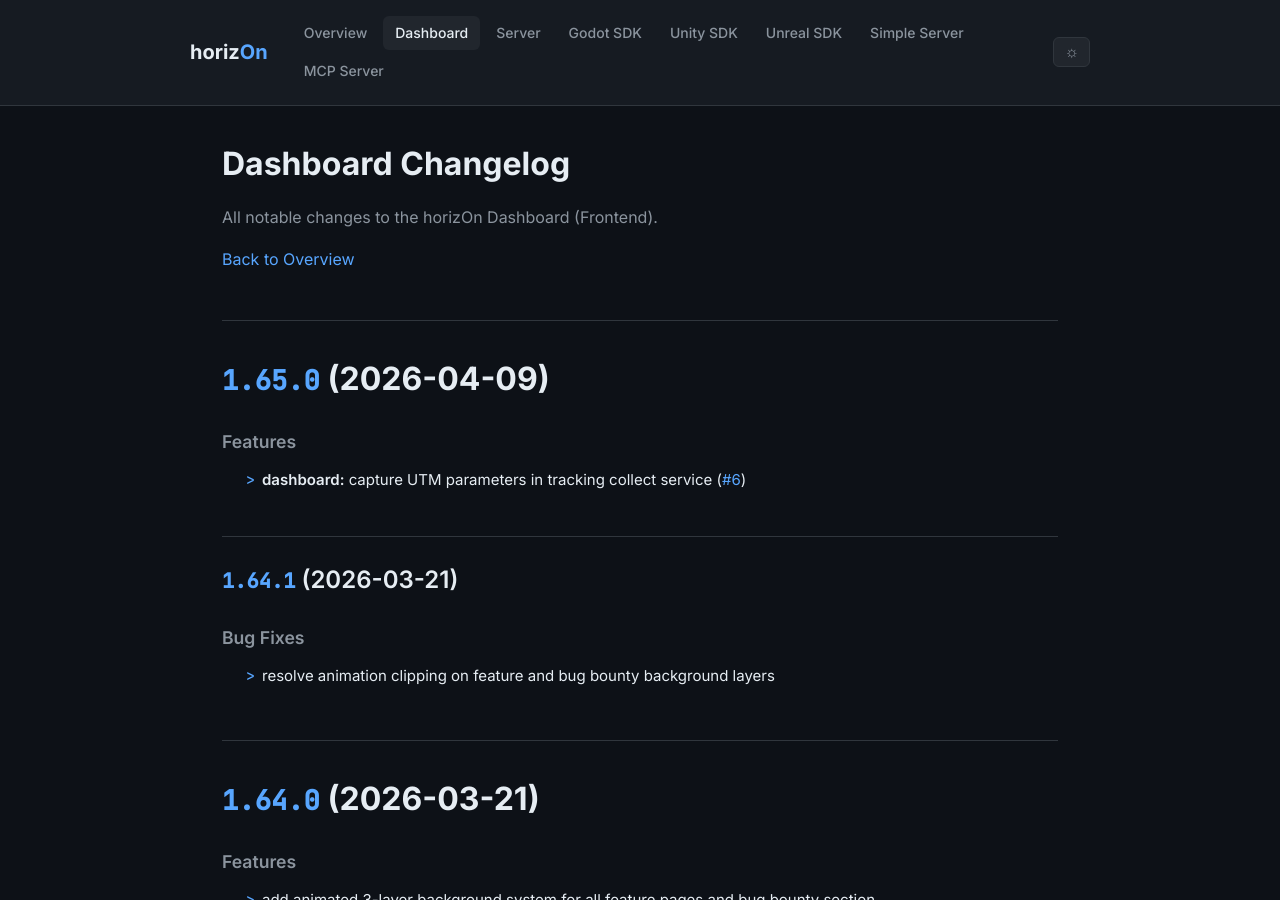
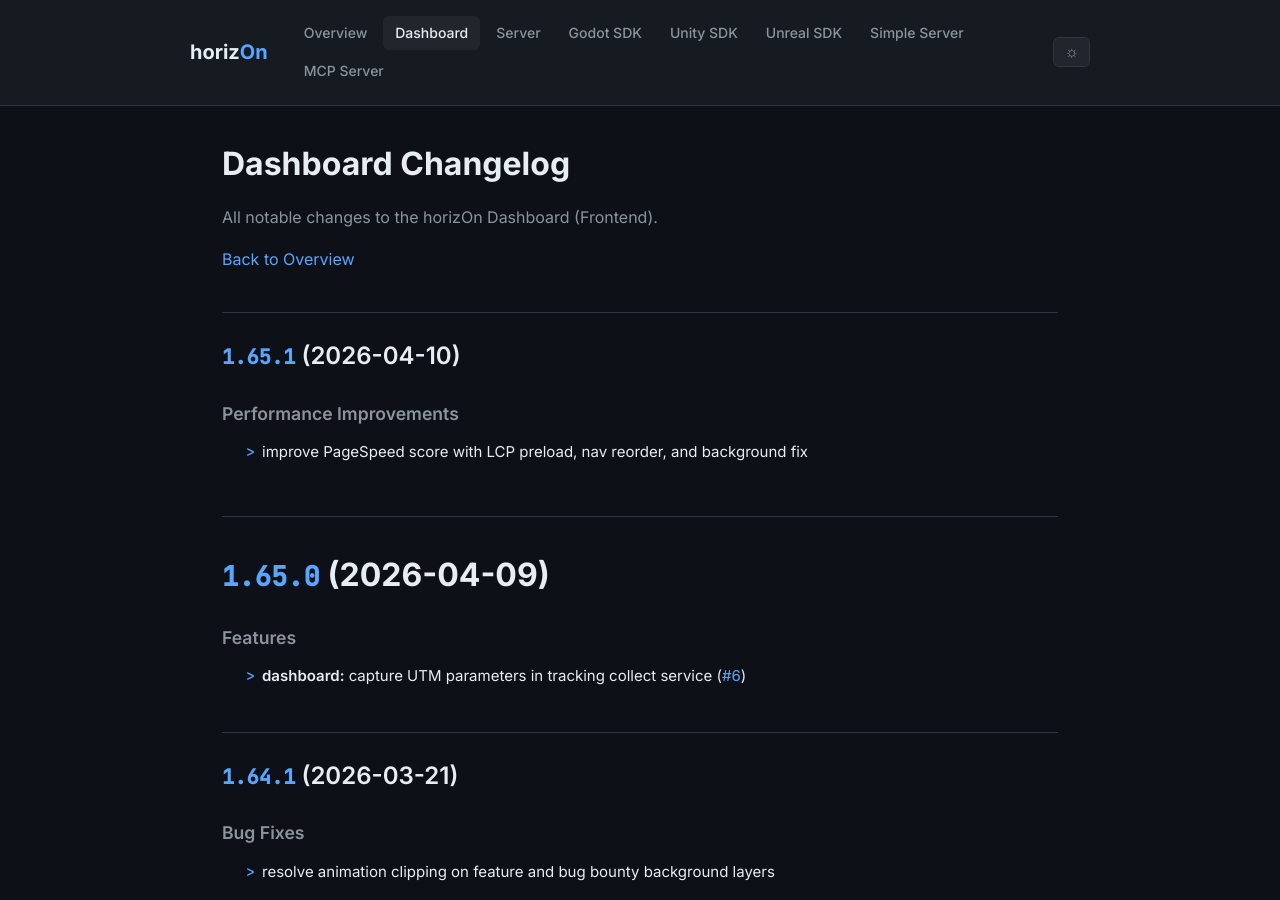
Before and after one commit to ProjectMakersDE/horizOn-Changelog, a Jekyll site: the page built from dashboard-changelog.md, in a window 1280 px wide and 900 px high. Built offline with Jekyll 4.4.1, drawn with Linux system fonts in a browser that asks for light colours.

Commit message:
chore: sync changelogs [skip ci]

```diff
--- a/dashboard-changelog.md
+++ b/dashboard-changelog.md
@@ -8,6 +8,13 @@ title: Dashboard Changelog
 All notable changes to the horizOn Dashboard (Frontend).
 
 [Back to Overview](.)
+
+## [1.65.1](https://github.com/ProjectMakersDE/horizOn-Dashboard/compare/v1.65.0...v1.65.1) (2026-04-10)
+
+
+### Performance Improvements
+
+* improve PageSpeed score with LCP preload, nav reorder, and background fix ([ed07c7d](https://github.com/ProjectMakersDE/horizOn-Dashboard/commit/ed07c7dad756e686c7364f46f7be169a713d376e))
 
 # [1.65.0](https://github.com/ProjectMakersDE/horizOn-Dashboard/compare/v1.64.1...v1.65.0) (2026-04-09)
 
```
Also changed, not shown: index.md (+1 -1 lines).
